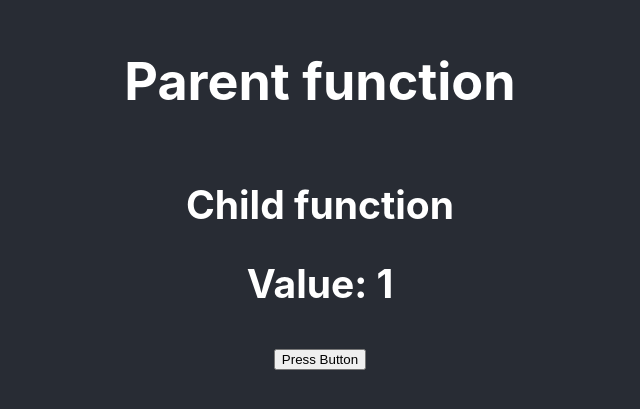
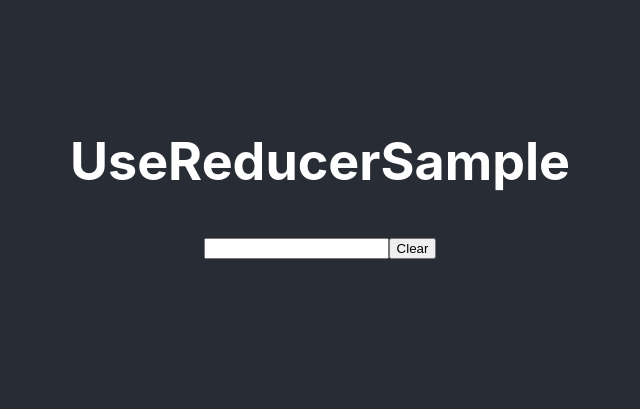
Before and after one commit to indraneel207/react-hooks, a React (Create React App) app: page / in a window 1280 px wide. Shown: the part 207-616 px from the top of the page, without its empty margins (320-960 px from the left). Built offline with nearby package versions, Linux system fonts and the light colour scheme.

Commit message:
Added UseReducer

```diff
--- a/src/App.js
+++ b/src/App.js
@@ -1,15 +1,17 @@
 import './App.css';
+import UseReducerSample from './components/UseReducerSample';
 // import UseEffectSample from './components/UseEffectSample';
 // import UseMemoSample from './components/UseMemoSample';
 // import UseRefSample from './components/UseRefSample';
 // import UseStateSample from './components/UseStateSample';
-import ParentFunction from './components/useContextSample/ParentFunction';
+// import ParentFunction from './components/useContextSample/ParentFunction';
+
 
 function App() {
   return (
     <div className="App">
       <header className="App-header">
-        <ParentFunction/>
+        <UseReducerSample/>
       </header>
     </div>
   );
--- /dev/null
+++ b/src/components/UseReducerSample.js
@@ -0,0 +1,38 @@
+import React, { useReducer } from 'react'
+
+const ACTIONS = {
+  ADD_TEXT: 'add-text',
+  REMOVE_TEXT: 'remove-text'
+}
+
+const reducer = (state, action) => {
+  switch (action.type) {
+    case ACTIONS.ADD_TEXT: {
+      return { ...state, value: action.value }
+    }
+    case ACTIONS.REMOVE_TEXT: {
+      return { ...state, value: '' }
+    }
+    default: {
+      return state
+    }
+  }
+}
+
+function UseReducerSample() {
+  const [state, dispatch] = useReducer(reducer, { value: '' })
+
+  return (
+    <div>
+      <h1>UseReducerSample</h1>
+      <input
+        value={state.value}
+        onChange={(event) => dispatch({ type: ACTIONS.ADD_TEXT, value: event.target.value })}
+      />
+      <button onClick={() => dispatch({ type: ACTIONS.REMOVE_TEXT })}>Clear</button>
+      <h2>{state.value}</h2>
+    </div>
+  )
+}
+
+export default UseReducerSample
```
